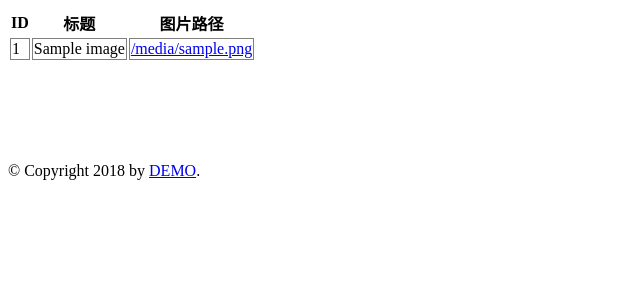
After one commit to HelloMrShu/scrapy_bp, a Python web app: template flask/app/templates/image.html in a window 1280 px wide. The commit adds this page. Shown: the top 300 px of the page, without its empty margins (0-640 px from the left). Run offline with Jinja, Linux system fonts and the light colour scheme; the template is opened without the code that fills it: most values are stand-ins (such as "Sample title", 1, 10 or a date in 2020); some libraries are stand-ins or nearby versions.

Commit message:
feat: flask_web 页面展示爬虫数据

```diff
--- /dev/null
+++ b/flask/app/static/style.css
@@ -0,0 +1,11 @@
+#nav{
+	height: 100px;
+	witdh:auto;
+}
+#footer{
+	margin-top: 100px;
+}
+
+td {
+	border: 1px solid gray;
+}
--- /dev/null
+++ b/flask/app/templates/image.html
@@ -0,0 +1,20 @@
+{% extends "layout.html" %}
+{% block title %}flask iamge{% endblock %}
+{% block content %}
+	<table>
+		<tr>
+		    <th>ID</th>
+		    <th>标题</th>
+		    <th>图片路径</th>
+		 </tr>
+		{% for image in images %}
+
+	        <tr>
+	        	<td>{{ image.id}}</td>
+	            <td>{{ image.title}}</td>
+	            <td><a href= '{{ image.img_url}}'>{{image.img_url}}</a></td>
+	        </tr>
+	     {% endfor %}
+ 	</table>
+
+{% endblock %}
--- a/flask/app/templates/layout.html
+++ b/flask/app/templates/layout.html
@@ -7,10 +7,13 @@
     {% endblock %}
   </head>
 <body>
-  <div id="content">{% block content %}{% endblock %}</div>
+  <div id="content">
+    {% block content %}{% endblock %}
+  </div>
+
   <div id="footer">
     {% block footer %}
-      &copy; Copyright 2010 by <a href="http://docs.jinkan.org">搜狐</a>.
+      &copy; Copyright 2018 by <a href="http://docs.jinkan.org">DEMO</a>.
     {% endblock %}
   </div>
 </body>
--- a/image/image/db/dbhelper.py
+++ b/image/image/db/dbhelper.py
@@ -26,6 +26,7 @@ class DBHelper():
             cursor = self.cursor
             sql = "insert into images(title,img_url) values(%s,%s)"
             #调用插入的方法
+            self.db.ping(reconnect=True)
             cursor.execute(sql, (
                 item["title"], item['url']
                 )
```
Also changed, not shown: flask/app/__init__.py (+14 -1 lines), flask/app/main/views.py (+10 -0 lines), flask/app/models.py (added, +12 -0 lines), flask/app/templates/hello.html (deleted, +0 -19 lines), README.md.
